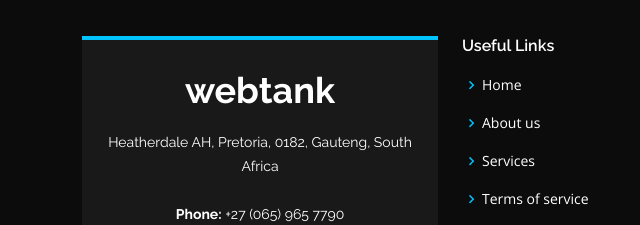
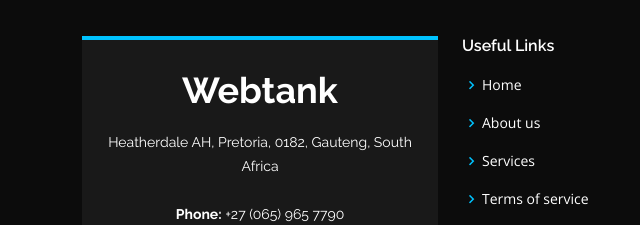
Before and after one commit to Sinesipho/Test-Webtank, a plain HTML site: page index.html in a window 1280 px wide. Shown: the part 7069-7294 px from the top of the page, 0-640 px from the left. Drawn offline with nearby package versions, Linux system fonts and the light colour scheme.

Commit message:
Update index.html

```diff
--- a/index.html
+++ b/index.html
@@ -613,7 +613,7 @@
 
           <div class="col-lg-4 col-md-6">
             <div class="footer-info">
-              <h3>webtank</h3>
+              <h3>Webtank</h3>
               <p>
                 Heatherdale AH, Pretoria, 0182, Gauteng, South Africa<br><br>
                 <strong>Phone:</strong> +27 (065) 965 7790<br>
```
